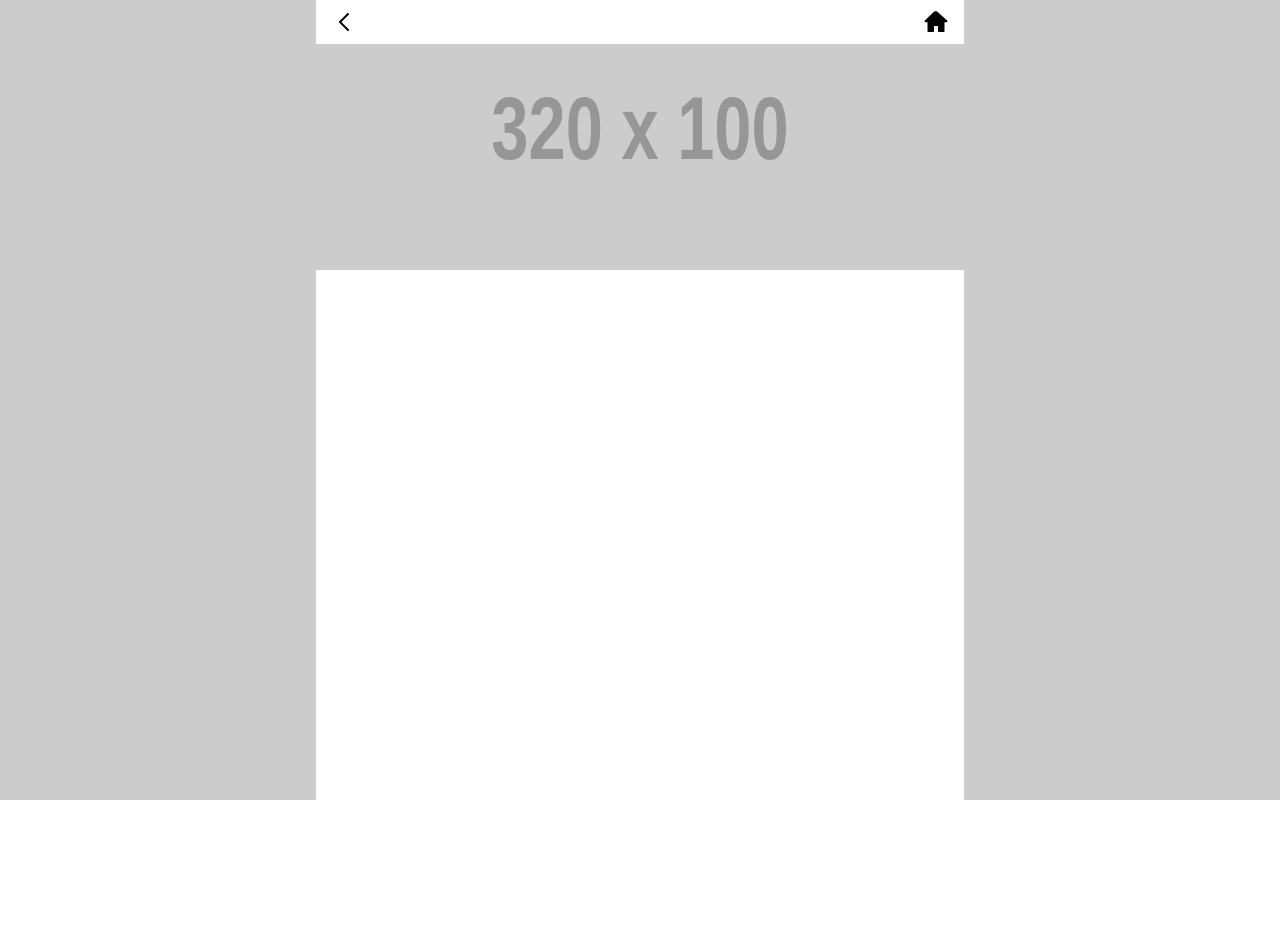
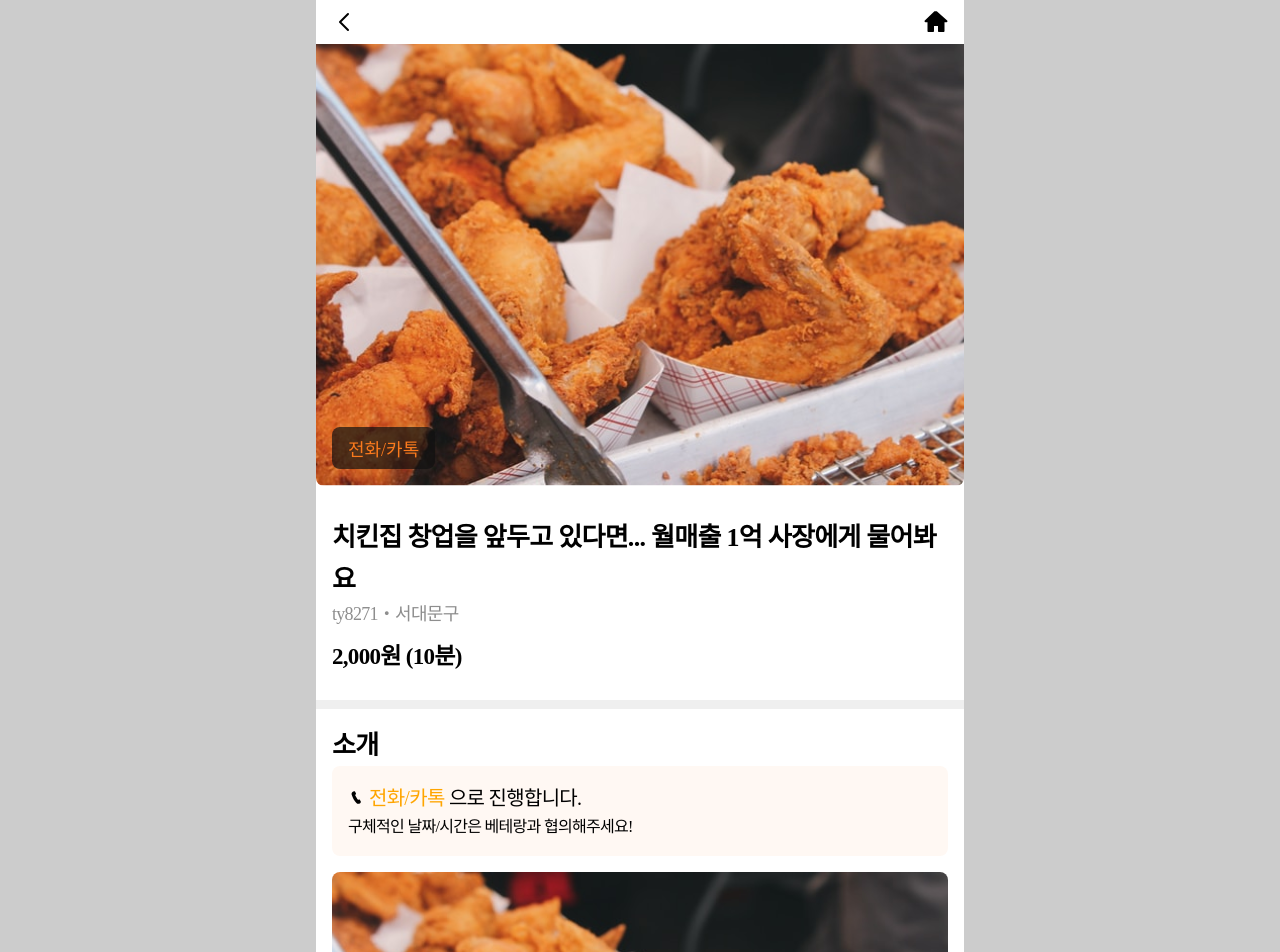
Before and after one commit to DEV-Alpaca/Moat-frontend, a React (Create React App) app: page /post in a window 1280 px wide. Shown: the top 952 px of the page. Before the commit the page ends 800 px from the top, so only its background shows below. Built offline with nearby package versions, Linux system fonts and the light colour scheme; a web font is replaced by a local one.

Commit message:
postViewer Info Form Introduce

```diff
--- a/src/components/common/Fullscreen.js
+++ b/src/components/common/Fullscreen.js
@@ -1,5 +1,6 @@
 import React from 'react';
 import styled from 'styled-components';
+import r from '../../lib/styles/Rem';
 
 const FullScreenBlock = styled.div`
   box-sizing: border-box;
@@ -10,7 +11,7 @@ const FullScreenBlock = styled.div`
   width: 100%;
   max-width: 36rem;
   height: 100%;
-
+  padding: 0 ${r[16]}rem;
   display: flex;
   justify-content: center;
   align-items: center;
--- a/src/components/common/HeaderModal.js
+++ b/src/components/common/HeaderModal.js
@@ -4,9 +4,10 @@ import FullScreen from './Fullscreen';
 import Button from './Button';
 import r from '../../lib/styles/Rem';
 import palette from '../../lib/styles/paletts';
+import Line from './Line';
 
 const ModalBlock = styled.div`
-  width: ${r[214]}rem;
+  width: 100%;
   background: white;
 
   border-radius: 8px 8px 8px 8px;
@@ -22,8 +23,9 @@ const ModalBlock = styled.div`
 
 const StyledButton = styled(Button)`
   font-weight: 500;
-  border: none;
+  border-bottom: 1px solid ${palette.gray[100]};
   border-radius: 0;
+  font-weight: 500;
   :hover {
     background: ${palette.orange5};
     color: ${palette.orange};
--- /dev/null
+++ b/src/components/post/PostViewer.js
@@ -0,0 +1,25 @@
+import React from 'react';
+import styled from 'styled-components';
+import BoldLine from '../common/BoldLine';
+import Button from '../common/Button';
+import Line from '../common/Line';
+import PostViewerForm from './PostViewerForm';
+import PostViewerInfo from './PostViewerInfo';
+import PostViewerIntroduce from './PostViewerIntroduce';
+
+const PostViewerBlock = styled.div``;
+
+const PostViewer = () => {
+  return (
+    <PostViewerBlock>
+      <PostViewerForm />
+      <BoldLine />
+      <PostViewerIntroduce />
+      <Line />
+      <PostViewerInfo />
+      <Button full>신청하기</Button>
+    </PostViewerBlock>
+  );
+};
+
+export default PostViewer;
--- /dev/null
+++ b/src/components/post/PostViewerForm.js
@@ -0,0 +1,63 @@
+import React from 'react';
+import styled from 'styled-components';
+import { ReactComponent as PostViewerSampleImage } from '../../assets/postViewerSampleImage.svg';
+import Form from '../../lib/styles/Form';
+import palette from '../../lib/styles/paletts';
+import r from '../../lib/styles/Rem';
+import Line from '../common/Line';
+import Padding from '../common/Padding';
+import Tag from '../common/Tag';
+import Text from '../common/Text';
+
+const PostViewerBlock = styled.div``;
+
+const ImageBlock = styled.div`
+  position: relative;
+  width: 100%;
+`;
+
+const PostViewerImage = styled(PostViewerSampleImage)`
+  box-sizing: border-box;
+  width: 100%;
+  height: 100%;
+  object-fit: contain;
+  border-radius: 8px;
+  margin: 0;
+  margin: 0;
+`;
+
+const StyledTag = styled(Tag)`
+  position: absolute;
+  bottom: 0;
+  left: 0;
+  margin-left: ${r[16]}rem;
+  margin-bottom: ${r[22]}rem;
+`;
+
+const PostViewerForm = () => {
+  return (
+    <PostViewerBlock>
+      <ImageBlock>
+        <PostViewerImage />
+        <StyledTag>전화/카톡</StyledTag>
+      </ImageBlock>
+      <Form>
+        <Padding height={`${r[10]}`} />
+        <Text fontSize={26} fontWeight={800}>
+          치킨집 창업을 앞두고 있다면... 월매출 1억 사장에게 물어봐요
+        </Text>
+        <Text fontSize={18} style={{ color: `${palette.gray[300]}` }}>
+          ty8271・서대문구
+        </Text>
+        <Padding height={`${r[10]}`} />
+        <Text fontSize={23} fontWeight={800}>
+          2,000원 (10분)
+        </Text>
+        <Padding height={`${r[8]}`} />
+      </Form>
+      <Line />
+    </PostViewerBlock>
+  );
+};
+
+export default PostViewerForm;
--- /dev/null
+++ b/src/components/post/PostViewerInfo.js
@@ -0,0 +1,75 @@
+import React from 'react';
+import styled from 'styled-components';
+import Form from '../../lib/styles/Form';
+import palette from '../../lib/styles/paletts';
+import r from '../../lib/styles/Rem';
+import Line from '../common/Line';
+import Padding from '../common/Padding';
+import Text from '../common/Text';
+
+const PostViewerInfoBlock = styled(Form)``;
+
+const PostViewerInfoContainer = styled.div``;
+
+const Flex = styled(Form)`
+  display: flex;
+`;
+
+const Dot = styled.div`
+  display: flex;
+  flex-direction: column;
+  margin-top: ${r[16]}rem;
+  width: 4px;
+  height: 4px;
+  /* font-size: ${r[36]}rem; */
+  background: orange;
+  margin-right: ${r[16]}rem;
+`;
+
+const PostViewerInfo = () => {
+  return (
+    <>
+      <PostViewerInfoBlock>
+        <Text fontSize={23} fontWeight={700}>
+          모앗에서 알려드려요
+        </Text>
+      </PostViewerInfoBlock>
+      <Flex>
+        <Dot></Dot>
+        <PostViewerInfoContainer>
+          <Text fontSize={20} fontWeight={500}>
+            <span style={{ color: 'orange' }}> 신청하기 </span>를 통해 카카오톡
+            플러스 친구로 연결됩니다.
+          </Text>
+          <Padding />
+          <Text gray fontSize={16}>
+            <span style={{ color: `${palette.gray[400]}`, fontSize: '800' }}>
+              계좌 입금 정보{' '}
+            </span>
+            등이 안내되니, 반드시 플러스 친구와 대화를 진행해주세요.
+          </Text>
+        </PostViewerInfoContainer>
+      </Flex>
+      <Line />
+      <Flex>
+        <Dot></Dot>
+        <PostViewerInfoContainer>
+          <Text fontSize={20} fontWeight={500}>
+            <span style={{ color: 'orange' }}> 신청하기 </span>를 통해 카카오톡
+            플러스 친구로 연결됩니다.
+          </Text>
+          <Padding />
+          <Text gray fontSize={16}>
+            <span style={{ color: `${palette.gray[400]}`, fontSize: '800' }}>
+              계좌 입금 정보{' '}
+            </span>
+            등이 안내되니, 반드시 플러스 친구와 대화를 진행해주세요.
+          </Text>
+        </PostViewerInfoContainer>
+      </Flex>
+      <Line />
+    </>
+  );
+};
+
+export default PostViewerInfo;
--- /dev/null
+++ b/src/components/post/PostViewerIntroduce.js
@@ -0,0 +1,99 @@
+import React from 'react';
+import styled from 'styled-components';
+import Form from '../../lib/styles/Form';
+import palette from '../../lib/styles/paletts';
+import r from '../../lib/styles/Rem';
+import Text from '../common/Text';
+
+import { ReactComponent as Call } from '../../assets/call.svg';
+import { ReactComponent as PostViewerSampleImage } from '../../assets/postViewerSampleImage.svg';
+import Padding from '../common/Padding';
+
+const PostViewerIntroduceBlock = styled(Form)``;
+
+const Block = styled(Form)`
+  border-radius: 8px;
+  padding: ${r[16]}rem ${r[16]}rem;
+  background: ${palette.orange5};
+`;
+
+const CallBlock = styled.div`
+  display: flex;
+  align-items: center;
+`;
+
+const StyledCall = styled(Call)`
+  width: ${r[16]}rem;
+  height: ${r[16]}rem;
+  margin-right: ${r[5]}rem;
+`;
+
+const PostViewerImage = styled(PostViewerSampleImage)`
+  box-sizing: border-box;
+  border-radius: 8px;
+  width: 100%;
+  height: 100%;
+  margin: 0;
+`;
+
+const EmoticonBlock = styled.div`
+  box-sizing: border-box;
+  display: flex;
+  justify-content: space-between;
+  align-items: center;
+  width: 100%;
+  padding: ${r[40]}rem ${r[40]}rem;
+`;
+
+const EmoticonContainer = styled.div`
+  display: flex;
+  flex-direction: column;
+  justify-content: center;
+  align-items: center;
+`;
+
+const PostViewerIntroduce = () => {
+  return (
+    <PostViewerIntroduceBlock>
+      <Text fontSize={26} fontWeight={800}>
+        소개
+      </Text>
+      <Block>
+        <CallBlock>
+          <StyledCall />
+          <Text fontSize={20} fontWeight={500}>
+            <span style={{ color: 'orange' }}> 전화/카톡 </span>으로 진행합니다.
+          </Text>
+        </CallBlock>
+        <Text fontSize={16}>구체적인 날짜/시간은 베테랑과 협의해주세요!</Text>
+      </Block>
+      <Padding />
+      <PostViewerImage />
+      <Padding />
+      <Text fontWeight={500}>
+        프랜차이즈 치킨집을 2번 창업했다가 동네 치킨으로 전환, 월매출 1억을
+        달성한 사장입니다. ^^* 치킨집 운영에 관심있으신 분들, 요즘 배달 수수료는
+        어떤지~ 닭 처음 튀겨보던 때로 돌아가서 질문 다~ 받아드립니다. ^^
+      </Text>
+      <EmoticonBlock>
+        <EmoticonContainer>
+          <Call style={{ width: '56px', height: '56px' }} />
+          <Text gray>멋져요</Text>
+          <Text>1</Text>
+        </EmoticonContainer>
+        <EmoticonContainer>
+          <Call style={{ width: '56px', height: '56px' }} />
+          <Text gray>재밌어요</Text>
+          <Text>0</Text>
+        </EmoticonContainer>
+        <EmoticonContainer>
+          <Call style={{ width: '56px', height: '56px' }} />
+          <Text gray>응원해요</Text>
+          <Text>0</Text>
+        </EmoticonContainer>
+      </EmoticonBlock>
+    </PostViewerIntroduceBlock>
+  );
+};
+
+export default PostViewerIntroduce;
--- a/src/components/postList/PostViewer.js
+++ /dev/null
@@ -1,25 +0,0 @@
-import React from 'react';
-import styled from 'styled-components';
-import PostForm from './PostForm';
-
-const PostViewerBlock = styled.div``;
-
-const PostViewerImage = styled.img`
-  box-sizing: border-box;
-  width: 100%;
-  height: 270px;
-  margin: 0;
-`;
-
-const PostViewer = () => {
-  return (
-    <PostViewerBlock>
-      <PostViewerImage
-        src="http://placehold.it/320x100?text=sample"
-        alt="postViewerImage"
-      />
-    </PostViewerBlock>
-  );
-};
-
-export default PostViewer;
--- a/src/pages/PostPage.js
+++ b/src/pages/PostPage.js
@@ -1,6 +1,6 @@
 import React from 'react';
 import Nav from '../components/common/Nav';
-import PostViewer from '../components/postList/PostViewer';
+import PostViewer from '../components/post/PostViewer';
 
 const PostPage = () => {
   return (
```
Also changed, not shown: src/assets/postViewerSampleImage.svg (added).
